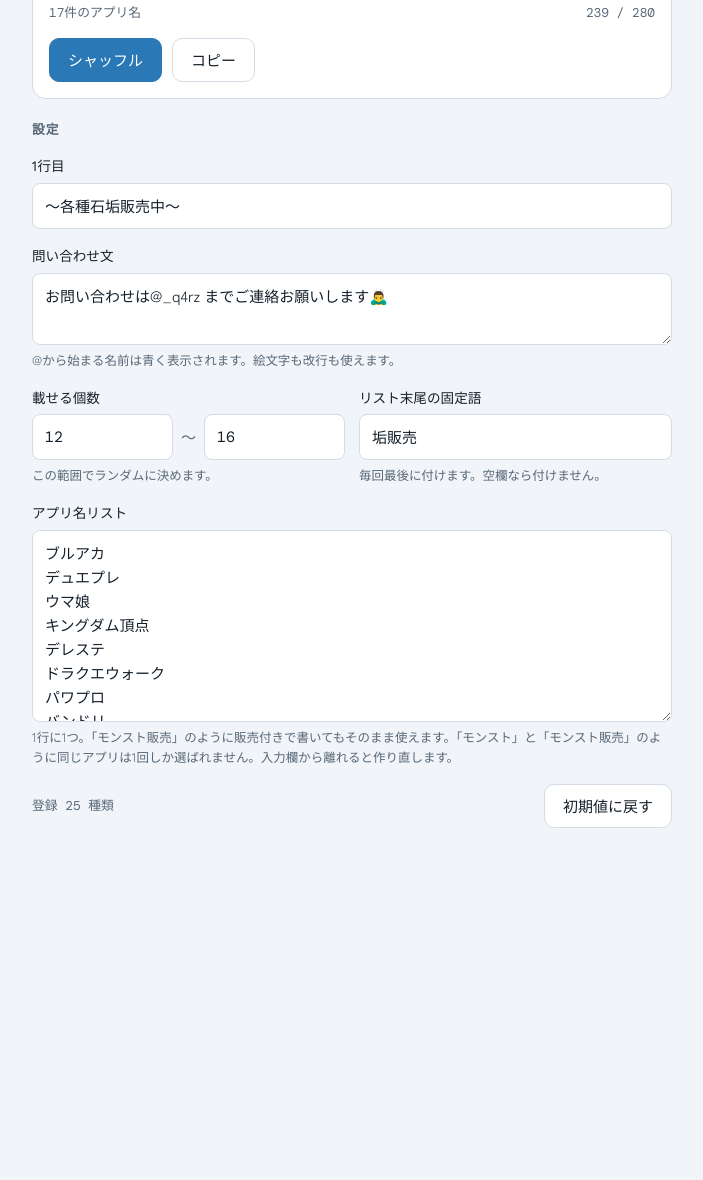
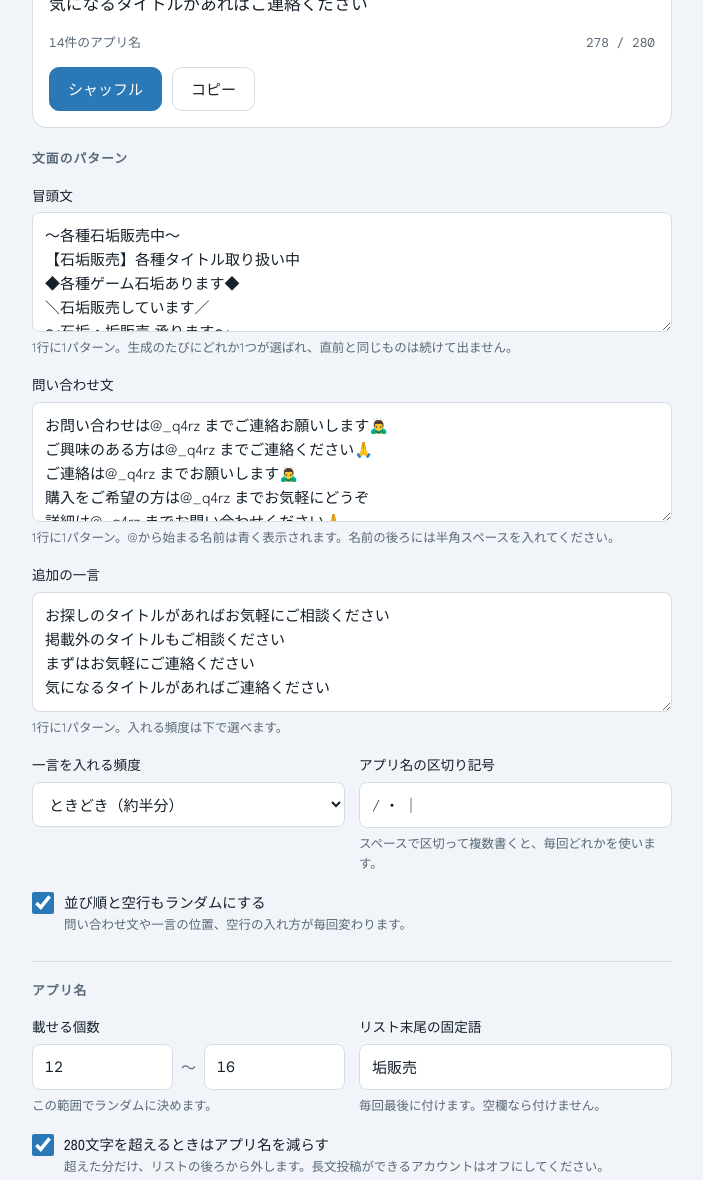
Before and after one commit to 8gb2zkgvtp-lang/tweet-maker, a plain HTML site: page index.html in a window 1280 px wide. Shown: the part 339-1519 px from the top of the page, without its empty margins (288-991 px from the left). Before the commit the page ends 1207 px from the top, so only its background shows below. Drawn offline with nearby package versions, Linux system fonts and the light colour scheme.

Commit message:
Add files via upload

```diff
--- a/index.html
+++ b/index.html
@@ -95,14 +95,15 @@
   button:hover { border-color: var(--accent); }
   button.primary { background: var(--accent); border-color: var(--accent); color: var(--accent-fg); }
   button.primary:hover { filter: brightness(1.06); }
-  button:focus-visible, input:focus-visible, textarea:focus-visible { outline: 2px solid var(--accent); outline-offset: 2px; }
+  button:focus-visible, input:focus-visible, textarea:focus-visible, select:focus-visible { outline: 2px solid var(--accent); outline-offset: 2px; }
 
   .settings { display: flex; flex-direction: column; gap: 16px; }
   .settings h2 { font-size: 0.8rem; font-weight: 700; letter-spacing: 0.08em; color: var(--muted); margin: 0; }
+  .settings h2.sub { margin-top: 10px; padding-top: 18px; border-top: 1px solid var(--line); }
   .field { display: flex; flex-direction: column; gap: 6px; min-width: 0; }
   .field label { font-size: 0.85rem; font-weight: 500; }
   .hint { font-size: 0.78rem; color: var(--muted); margin: 0; }
-  input[type="text"], input[type="number"], textarea {
+  input[type="text"], input[type="number"], textarea, select {
     font: inherit;
     width: 100%;
     min-width: 0;
@@ -113,11 +114,15 @@
     color: var(--fg);
   }
   textarea { line-height: 1.6; resize: vertical; min-height: 12rem; }
-  #contact { min-height: 4.5rem; }
+  textarea.pool { min-height: 7.5rem; }
   .row { display: grid; grid-template-columns: repeat(auto-fit, minmax(9rem, 1fr)); gap: 14px; }
   .range { display: flex; align-items: center; gap: 8px; }
   .range span { color: var(--muted); }
   input[type="number"] { font-family: var(--font-mono); font-variant-numeric: tabular-nums; }
+  .check { flex-direction: row; align-items: flex-start; gap: 10px; }
+  .check input { width: 22px; height: 22px; margin: 2px 0 0; flex: none; accent-color: var(--accent); }
+  .check .txt { display: flex; flex-direction: column; gap: 2px; min-width: 0; }
+  .check label { font-size: 0.9rem; }
   .foot { display: flex; justify-content: space-between; align-items: center; gap: 12px; flex-wrap: wrap; }
   .count { font-family: var(--font-mono); font-size: 0.8rem; color: var(--muted); }
 </style>
@@ -127,7 +132,7 @@
 <div class="wrap">
   <header>
     <h1>石垢ツイート生成</h1>
-    <p class="lead">アプリ名をランダムに選んで並べ替え、ツイート文を作ります。</p>
+    <p class="lead">冒頭文・問い合わせ文・一言・アプリ名を毎回ランダムに組み合わせて、ツイート文を作ります。</p>
   </header>
 
   <section class="out" aria-label="生成結果">
@@ -144,18 +149,51 @@
   </section>
 
   <section class="settings" aria-label="設定">
-    <h2>設定</h2>
+    <h2>文面のパターン</h2>
 
     <div class="field">
-      <label for="header">1行目</label>
-      <input type="text" id="header" autocomplete="off">
+      <label for="headers">冒頭文</label>
+      <textarea id="headers" class="pool" spellcheck="false"></textarea>
+      <p class="hint">1行に1パターン。生成のたびにどれか1つが選ばれ、直前と同じものは続けて出ません。</p>
     </div>
 
     <div class="field">
-      <label for="contact">問い合わせ文</label>
-      <textarea id="contact" rows="2" spellcheck="false"></textarea>
-      <p class="hint">@から始まる名前は青く表示されます。絵文字も改行も使えます。</p>
+      <label for="contacts">問い合わせ文</label>
+      <textarea id="contacts" class="pool" spellcheck="false"></textarea>
+      <p class="hint">1行に1パターン。@から始まる名前は青く表示されます。名前の後ろには半角スペースを入れてください。</p>
     </div>
+
+    <div class="field">
+      <label for="extras">追加の一言</label>
+      <textarea id="extras" class="pool" spellcheck="false"></textarea>
+      <p class="hint">1行に1パターン。入れる頻度は下で選べます。</p>
+    </div>
+
+    <div class="row">
+      <div class="field">
+        <label for="extraMode">一言を入れる頻度</label>
+        <select id="extraMode">
+          <option value="off">入れない</option>
+          <option value="sometimes">ときどき（約半分）</option>
+          <option value="always">毎回</option>
+        </select>
+      </div>
+      <div class="field">
+        <label for="seps">アプリ名の区切り記号</label>
+        <input type="text" id="seps" autocomplete="off" spellcheck="false">
+        <p class="hint">スペースで区切って複数書くと、毎回どれかを使います。</p>
+      </div>
+    </div>
+
+    <div class="field check">
+      <input type="checkbox" id="layoutRandom">
+      <div class="txt">
+        <label for="layoutRandom">並び順と空行もランダムにする</label>
+        <p class="hint">問い合わせ文や一言の位置、空行の入れ方が毎回変わります。</p>
+      </div>
+    </div>
+
+    <h2 class="sub">アプリ名</h2>
 
     <div class="row">
       <div class="field">
@@ -174,6 +212,14 @@
       </div>
     </div>
 
+    <div class="field check">
+      <input type="checkbox" id="fit">
+      <div class="txt">
+        <label for="fit">280文字を超えるときはアプリ名を減らす</label>
+        <p class="hint">超えた分だけ、リストの後ろから外します。長文投稿ができるアカウントはオフにしてください。</p>
+      </div>
+    </div>
+
     <div class="field">
       <label for="apps">アプリ名リスト</label>
       <textarea id="apps" spellcheck="false"></textarea>
@@ -189,12 +235,44 @@
 
 <script>
 (function () {
-  var STORE_KEY = "ishiaka-tweet-v1";
+  var STORE_KEY = "ishiaka-tweet-v2";
+  var OLD_KEY = "ishiaka-tweet-v1";
   var LIMIT = 280;
 
+  var ORDERS = [
+    ["h", "c", "x", "l"],
+    ["h", "c", "l", "x"],
+    ["h", "x", "c", "l"],
+    ["h", "l", "c", "x"],
+    ["h", "l", "x", "c"]
+  ];
+
   var DEFAULTS = {
-    header: "〜各種石垢販売中〜",
-    contact: "お問い合わせは@_q4rz までご連絡お願いします🙇‍♂️",
+    headers: [
+      "〜各種石垢販売中〜",
+      "【石垢販売】各種タイトル取り扱い中",
+      "◆各種ゲーム石垢あります◆",
+      "＼石垢販売しています／",
+      "〜石垢・垢販売 承ります〜",
+      "★各種石垢ご用意しています★"
+    ].join("\n"),
+    contacts: [
+      "お問い合わせは@_q4rz までご連絡お願いします🙇‍♂️",
+      "ご興味のある方は@_q4rz までご連絡ください🙏",
+      "ご連絡は@_q4rz までお願いします🙇‍♂️",
+      "購入をご希望の方は@_q4rz までお気軽にどうぞ",
+      "詳細は@_q4rz までお問い合わせください🙏"
+    ].join("\n"),
+    extras: [
+      "お探しのタイトルがあればお気軽にご相談ください",
+      "掲載外のタイトルもご相談ください",
+      "まずはお気軽にご連絡ください",
+      "気になるタイトルがあればご連絡ください"
+    ].join("\n"),
+    extraMode: "sometimes",
+    seps: "/ ・ ｜",
+    layoutRandom: true,
+    fit: true,
     min: 12,
     max: 16,
     tail: "垢販売",
@@ -207,16 +285,27 @@
     ].join("\n")
   };
 
+  var IDS = ["tweet", "items", "count", "gen", "copy", "status", "headers", "contacts", "extras", "extraMode", "seps",
+    "layoutRandom", "fit", "min", "max", "tail", "apps", "appcount", "reset"];
   var el = {};
-  ["tweet", "items", "count", "gen", "copy", "status", "header", "contact", "min", "max", "tail", "apps", "appcount", "reset"]
-    .forEach(function (id) { el[id] = document.getElementById(id); });
+  IDS.forEach(function (id) { el[id] = document.getElementById(id); });
 
   var state = load();
+  var last = {};
   var lastText = "";
   var currentText = "";
   var statusTimer = null;
   var resetTimer = null;
   var resetArmed = false;
+
+  function oneLine(s) { return String(s).replace(/\s*\r?\n\s*/g, " ").trim(); }
+
+  function mergeLines(first, defaults) {
+    var f = oneLine(first);
+    var out = f ? [f] : [];
+    defaults.split("\n").forEach(function (d) { if (out.indexOf(d) === -1) out.push(d); });
+    return out.join("\n");
+  }
 
   function load() {
     var s = {};
@@ -224,8 +313,16 @@
       var raw = localStorage.getItem(STORE_KEY);
       if (raw) s = JSON.parse(raw) || {};
     } catch (e) {}
-    if (s.contact === undefined && (s.handle !== undefined || s.emoji !== undefined)) {
-      s.contact = "お問い合わせは" + (s.handle || "") + " までご連絡お願いします" + (s.emoji || "");
+    if (!Object.keys(s).length) {
+      try {
+        var rawOld = localStorage.getItem(OLD_KEY);
+        if (rawOld) {
+          var o = JSON.parse(rawOld) || {};
+          ["min", "max", "tail", "apps"].forEach(function (k) { if (o[k] !== undefined) s[k] = o[k]; });
+          if (o.header) s.headers = mergeLines(o.header, DEFAULTS.headers);
+          if (o.contact) s.contacts = mergeLines(o.contact, DEFAULTS.contacts);
+        }
+      } catch (e) {}
     }
     var out = {};
     Object.keys(DEFAULTS).forEach(function (k) {
@@ -239,8 +336,13 @@
   }
 
   function readFields() {
-    state.header = el.header.value;
-    state.contact = el.contact.value;
+    state.headers = el.headers.value;
+    state.contacts = el.contacts.value;
+    state.extras = el.extras.value;
+    state.extraMode = el.extraMode.value;
+    state.seps = el.seps.value;
+    state.layoutRandom = el.layoutRandom.checked;
+    state.fit = el.fit.checked;
     state.min = parseInt(el.min.value, 10) || 1;
     state.max = parseInt(el.max.value, 10) || 1;
     state.tail = el.tail.value;
@@ -248,8 +350,13 @@
   }
 
   function writeFields() {
-    el.header.value = state.header;
-    el.contact.value = state.contact;
+    el.headers.value = state.headers;
+    el.contacts.value = state.contacts;
+    el.extras.value = state.extras;
+    el.extraMode.value = state.extraMode;
+    el.seps.value = state.seps;
+    el.layoutRandom.checked = !!state.layoutRandom;
+    el.fit.checked = !!state.fit;
     el.min.value = state.min;
     el.max.value = state.max;
     el.tail.value = state.tail;
@@ -258,11 +365,13 @@
 
   function keyOf(name) { return name.replace(/(垢)?販売$/, ""); }
 
+  function lines(str) {
+    return String(str).split(/\r?\n/).map(function (l) { return l.trim(); }).filter(Boolean);
+  }
+
   function groups() {
     var map = new Map();
-    state.apps.split(/\r?\n/).forEach(function (line) {
-      var name = line.trim();
-      if (!name) return;
+    lines(state.apps).forEach(function (name) {
       var k = keyOf(name) || name;
       if (!map.has(k)) map.set(k, []);
       if (map.get(k).indexOf(name) === -1) map.get(k).push(name);
@@ -280,6 +389,15 @@
 
   function randInt(a, b) { return a + Math.floor(Math.random() * (b - a + 1)); }
 
+  function pick(key, pool) {
+    if (!pool.length) return "";
+    var cand = pool.length > 1 ? pool.filter(function (p) { return p !== last[key]; }) : pool;
+    if (!cand.length) cand = pool;
+    var v = cand[Math.floor(Math.random() * cand.length)];
+    last[key] = v;
+    return v;
+  }
+
   function build() {
     var g = groups();
     var lo = Math.max(1, Math.min(state.min, state.max));
@@ -287,19 +405,42 @@
     hi = Math.min(hi, Math.max(g.length, 1));
     lo = Math.min(lo, hi);
     var n = g.length ? randInt(lo, hi) : 0;
-    var picked = shuffle(g.slice()).slice(0, n).map(function (variants) {
+    var apps = shuffle(g.slice()).slice(0, n).map(function (variants) {
       return variants[Math.floor(Math.random() * variants.length)];
     });
     var tail = state.tail.trim();
-    if (tail) picked.push(tail);
-    var parts = [];
-    if (state.header.trim()) { parts.push(state.header.trim()); parts.push(""); }
-    if (state.contact.trim()) {
-      parts.push(state.contact.replace(/\s+$/, ""));
-      parts.push("");
+
+    var sepPool = String(state.seps).split(/\s+/).filter(Boolean);
+    var sep = pick("sep", sepPool.length ? sepPool : ["/"]);
+    var header = pick("h", lines(state.headers));
+    var contact = pick("c", lines(state.contacts));
+    var extra = "";
+    if (state.extraMode === "always" || (state.extraMode === "sometimes" && Math.random() < 0.5)) {
+      extra = pick("x", lines(state.extras));
     }
-    parts.push(picked.join("/"));
-    return { text: parts.join("\n").replace(/\s+$/, ""), items: picked.length };
+
+    var order = ORDERS[0];
+    var gaps = ["\n\n", "\n\n", "\n\n"];
+    if (state.layoutRandom) {
+      order = ORDERS[Math.floor(Math.random() * ORDERS.length)];
+      gaps = [0, 1, 2].map(function () { return Math.random() < 0.7 ? "\n\n" : "\n"; });
+    }
+
+    function compose(list) {
+      var all = tail ? list.concat([tail]) : list;
+      var map = { h: header, c: contact, x: extra, l: all.join(sep) };
+      var seq = order.filter(function (k) { return map[k]; });
+      var text = "";
+      seq.forEach(function (k, i) { text += (i ? gaps[i - 1] : "") + map[k]; });
+      return text;
+    }
+
+    var text = compose(apps);
+    while (state.fit && apps.length > 1 && weight(text) > LIMIT) {
+      apps.pop();
+      text = compose(apps);
+    }
+    return { text: text, items: apps.length };
   }
 
   function weight(str) {
@@ -338,7 +479,7 @@
 
   function generate() {
     var r = build();
-    for (var i = 0; i < 6 && r.text === lastText && groups().length > 1; i++) r = build();
+    for (var i = 0; i < 6 && r.text === lastText; i++) r = build();
     lastText = r.text;
     render(r);
   }
@@ -375,7 +516,7 @@
   el.gen.addEventListener("click", function () { readFields(); save(); generate(); });
   el.copy.addEventListener("click", copyText);
 
-  ["header", "contact", "min", "max", "tail", "apps"].forEach(function (id) {
+  ["headers", "contacts", "extras", "extraMode", "seps", "layoutRandom", "fit", "min", "max", "tail", "apps"].forEach(function (id) {
     el[id].addEventListener("input", function () { readFields(); save(); });
     el[id].addEventListener("change", function () { readFields(); save(); generate(); });
   });
@@ -395,6 +536,7 @@
     resetArmed = false;
     el.reset.textContent = "初期値に戻す";
     state = JSON.parse(JSON.stringify(DEFAULTS));
+    last = {};
     writeFields();
     save();
     generate();
```
